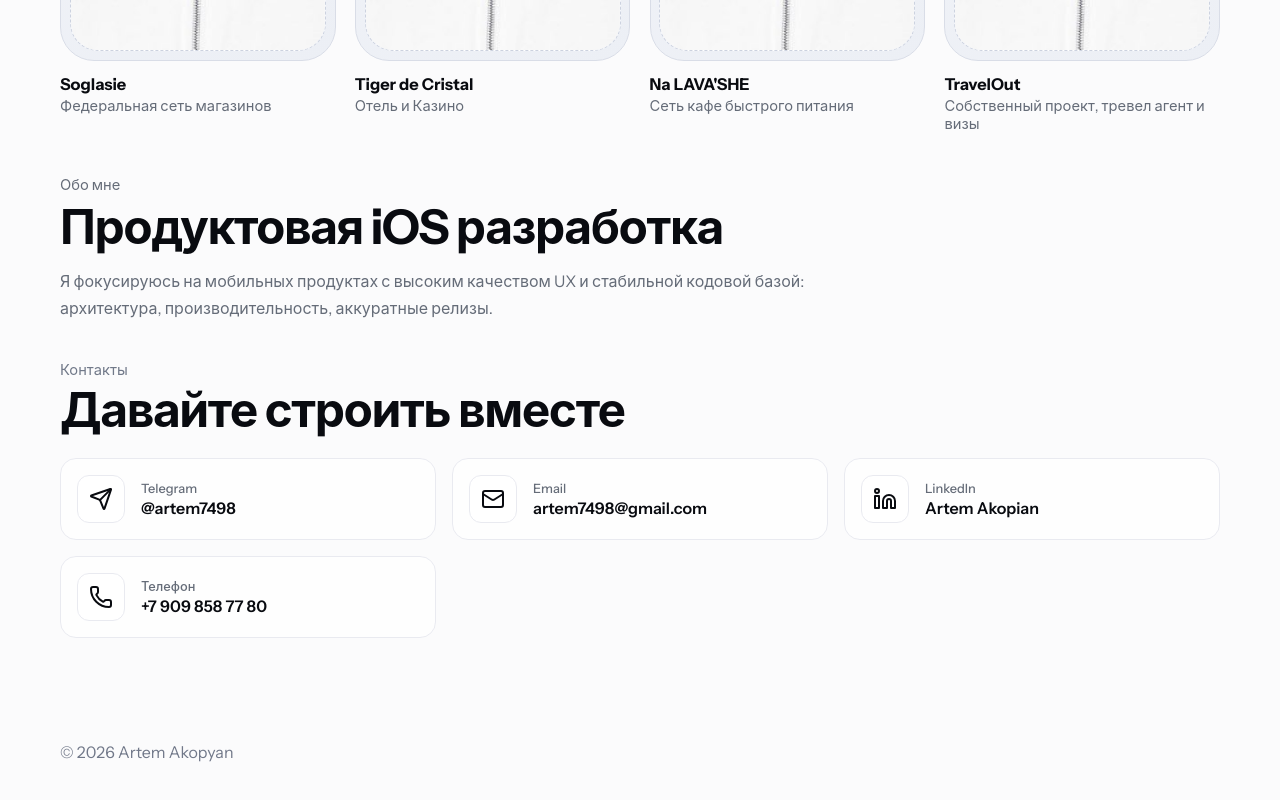
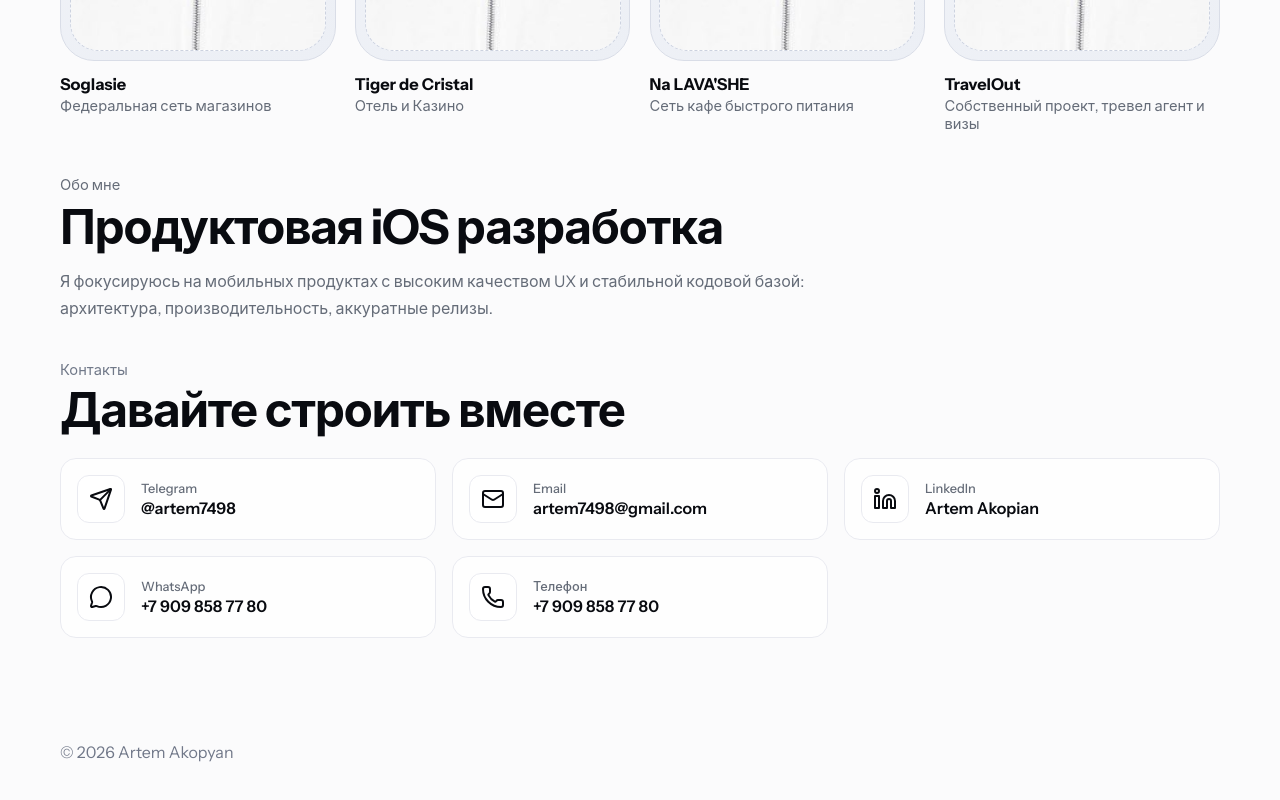
Before and after one commit to artem7498/akp_portfolio, a React (Vite) app: page / in a window 1280 px wide. Shown: the part 2092-2892 px from the top of the page. Built offline with nearby package versions, Linux system fonts and the light colour scheme.

Commit message:
Add WhatsApp contact

```diff
--- a/src/App.tsx
+++ b/src/App.tsx
@@ -9,7 +9,7 @@
 import tigerImg from './assets/tiger-de-cristal.jpg';
 import lavasheImg from './assets/na-lavashe.jpg';
 import travelImg from './assets/travel-out.jpg';
-import { Send, Mail, Linkedin, Phone } from 'lucide-react';
+import { Send, Mail, Linkedin, Phone, MessageCircle } from 'lucide-react';
 
 const projectImages = [
   dnsImg,
@@ -214,6 +214,16 @@
               </div>
             </a>
 
+            <a href="https://wa.me/79098587780" target="_blank" rel="noreferrer" className="contact-item">
+              <div className="contact-icon">
+                <MessageCircle size={24} />
+              </div>
+              <div className="contact-info">
+                <span className="contact-label">{t.contacts.whatsapp}</span>
+                <span className="contact-value">+7 909 858 77 80</span>
+              </div>
+            </a>
+
             <a href="tel:+79098587780" className="contact-item">
               <div className="contact-icon">
                 <Phone size={24} />
--- a/src/i18n.tsx
+++ b/src/i18n.tsx
@@ -34,6 +34,7 @@
     telegram: string;
     email: string;
     linkedin: string;
+    whatsapp: string;
     phone: string;
   };
 }
@@ -101,6 +102,7 @@
       telegram: 'Telegram',
       email: 'Email',
       linkedin: 'LinkedIn',
+      whatsapp: 'WhatsApp',
       phone: 'Phone',
     },
   },
@@ -166,6 +168,7 @@
       telegram: 'Telegram',
       email: 'Email',
       linkedin: 'LinkedIn',
+      whatsapp: 'WhatsApp',
       phone: 'Телефон',
     },
   },
```
